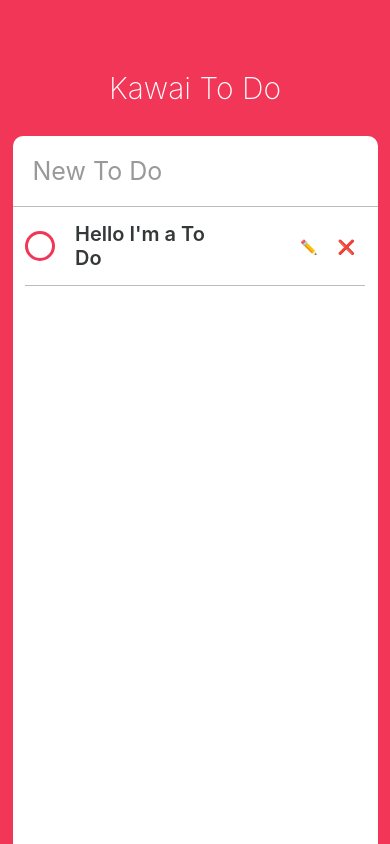
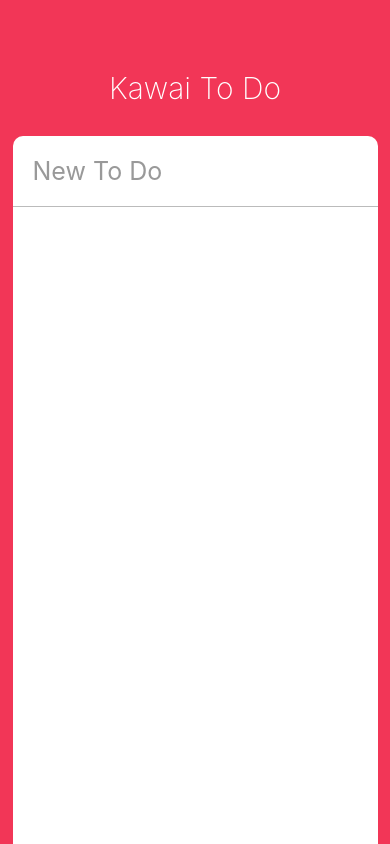
Before and after one commit to soojinkim22/kawai-todo, a React Native app: screen / in a window 390 px wide. Built offline with nearby package versions, Linux system fonts and the light colour scheme.

Commit message:
Saving To Dos part Two

```diff
--- a/App.js
+++ b/App.js
@@ -18,7 +18,8 @@
 export default class App extends React.Component {
     state = {
         newToDo: "",
-        loadedToDos: false
+        loadedToDos: false,
+        toDos: {}
     }
 
     componentDidMount = () => {
@@ -26,7 +27,8 @@
     }
 
     render() {
-        const { newToDo, loadedToDos } = this.state;
+        const { newToDo, loadedToDos, toDos } = this.state;
+        console.log(toDos);
         if(!loadedToDos) {
             return <AppLoading />
         }
@@ -46,7 +48,8 @@
                         onSubmitEditing={this._addToDo}
                     />
                     <ScrollView contentContainerStyle={styles.toDos}>
-                        <ToDo text={"Hello I'm a To Do"} />
+                        {Object.values(toDos).map(toDo =>
+                            <ToDo key={toDo.id} {...toDo} deleteToDo={this._deleteTodo} />)}
                     </ScrollView>
                 </View>
             </View>
@@ -89,6 +92,19 @@
                 return { ...newState };
             });
         }
+    };
+
+    _deleteTodo = (id) => {
+        this.setState(prevState => {
+            const toDos = prevState.toDos;
+            delete toDos[id];
+
+            const newState = {
+                ...prevState,
+                ...toDos
+            };
+            return { ...newState };
+        });
     };
 }
 
--- a/ToDo.js
+++ b/ToDo.js
@@ -7,19 +7,29 @@
     Dimensions,
     TextInput
 } from "react-native";
+import PropTypes from 'prop-types';
 
 const { height, width } = Dimensions.get("window");
 
 export default class ToDo extends Component {
-    state = {
-        isEditing: false,
-        isCompleted: false,
-        todoValue: ""
+    constructor(props) {
+        super(props);
+        this.state = {
+            isEditing: false,
+            todoValue: props.text
+        }
+    }
+
+    static propTypes = {
+        text: PropTypes.string.isRequired,
+        isCompleted: PropTypes.bool.isRequired,
+        deleteToDo: PropTypes.func.isRequired,
+        id: PropTypes.string.isRequired
     }
 
     render() {
         const { isCompleted, isEditing, todoValue } = this.state;
-        const { text } = this.props;
+        const { text, id, deleteToDo } = this.props;
         return (
             <View style={styles.container}>
                 <View style={styles.column}>
@@ -66,7 +76,7 @@
                                 <Text style={styles.actionText}>✏️</Text>
                             </View>
                         </TouchableOpacity>
-                        <TouchableOpacity>
+                        <TouchableOpacity onPressOut={()=> deleteToDo(id)}>
                             <View style={styles.actionContainer}>
                                 <Text style={styles.actionText}>❌</Text>
                             </View>
@@ -86,10 +96,8 @@
     };
 
     _startEditing = () => {
-        const { text } = this.props;
         this.setState({
-            isEditing: true,
-            todoValue: text
+            isEditing: true
         });
     };
 
@@ -103,7 +111,7 @@
         this.setState({
             todoValue: text
         })
-    }
+    };
 }
 
 const styles = StyleSheet.create({
@@ -143,8 +151,7 @@
     column: {
         flexDirection: 'row',
         alignItems: 'center',
-        width: width / 2,
-        justifyContent: "space-between"
+        width: width / 2
     },
     actions: {
         flexDirection: 'row',
--- a/package.json
+++ b/package.json
@@ -3,6 +3,7 @@
   "private": true,
   "dependencies": {
     "expo": "^26.0.0",
+    "prop-types": "^15.6.1",
     "react": "16.3.0-alpha.1",
     "react-native": "https://github.com/expo/react-native/archive/sdk-26.0.0.tar.gz",
     "uuid": "^3.2.1"
```
